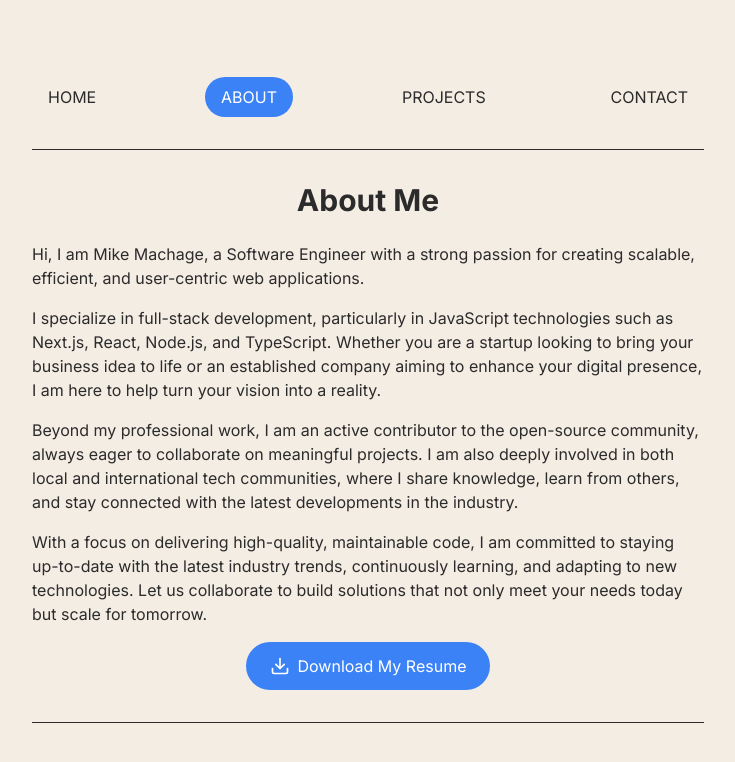
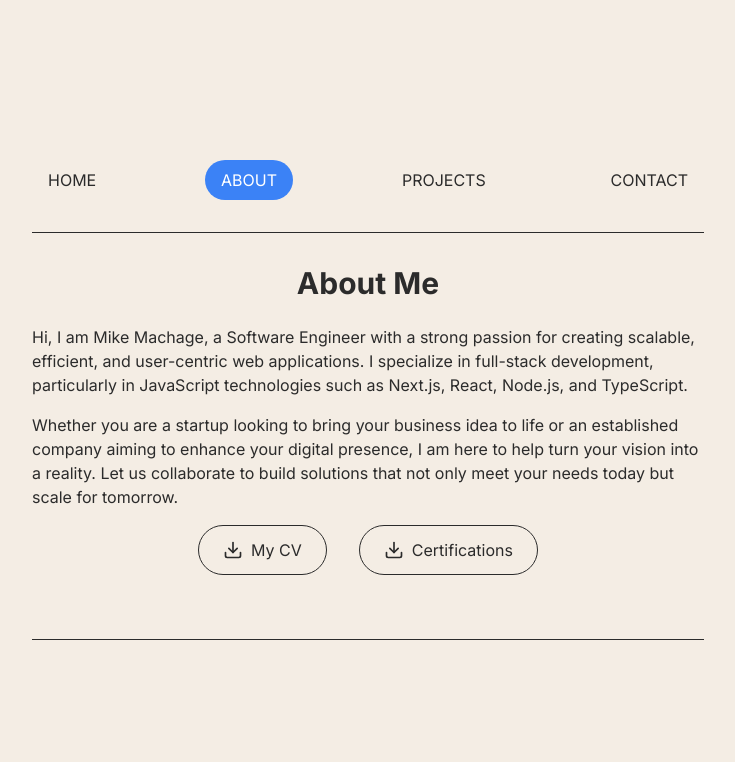
Before and after one commit to machage9603/personal-website, a Next.js app: page /about in a window 1280 px wide. Shown: the top 762 px of the page, without its empty margins (272-1007 px from the left). Built offline with nearby package versions, Linux system fonts and the light colour scheme.

Commit message:
update about me

```diff
--- a/app/about/page.tsx
+++ b/app/about/page.tsx
@@ -18,39 +18,40 @@ export default function About() {
         <h1 className="text-3xl font-bold mb-6">About Me</h1>
         <p className="mb-4">
           Hi, I am Mike Machage, a Software Engineer with a strong passion for
-          creating scalable, efficient, and user-centric web applications.
+          creating scalable, efficient, and user-centric web applications. I
+          specialize in full-stack development, particularly in JavaScript
+          technologies such as Next.js, React, Node.js, and TypeScript.
         </p>
         <p className="mb-4">
-          I specialize in full-stack development, particularly in JavaScript
-          technologies such as Next.js, React, Node.js, and TypeScript. Whether
-          you are a startup looking to bring your business idea to life or an
-          established company aiming to enhance your digital presence, I am here
-          to help turn your vision into a reality.
+          Whether you are a startup looking to bring your business idea to life
+          or an established company aiming to enhance your digital presence, I
+          am here to help turn your vision into a reality. Let us collaborate to
+          build solutions that not only meet your needs today but scale for
+          tomorrow.
         </p>
-        <p className="mb-4">
-          Beyond my professional work, I am an active contributor to the
-          open-source community, always eager to collaborate on meaningful
-          projects. I am also deeply involved in both local and international
-          tech communities, where I share knowledge, learn from others, and stay
-          connected with the latest developments in the industry.
-        </p>
-        <p className="mb-4">
-          With a focus on delivering high-quality, maintainable code, I am
-          committed to staying up-to-date with the latest industry trends,
-          continuously learning, and adapting to new technologies. Let us
-          collaborate to build solutions that not only meet your needs today but
-          scale for tomorrow.
-        </p>
+
+        <div className="flex flex-col sm:flex-row space-y-4 sm:space-y-0 sm:space-x-8 mb-8">
           <motion.a
             href="/machageCV.pdf"
             download
-          className="flex items-center justify-center px-6 py-3 bg-blue-500 text-white rounded-full hover:bg-blue-600 transition-colors duration-300"
+            className="flex items-center justify-center px-6 py-3 text-current border border-current rounded-full transition-all duration-300 hover:outline hover:outline-2 hover:outline-blue-300 focus:outline focus:outline-2 focus:outline-blue-600 active:outline active:outline-2 active:outline-blue-700"
             whileHover={{ scale: 1.05 }}
             whileTap={{ scale: 0.95 }}
           >
             <Download className="w-5 h-5 mr-2" />
-          Download My Resume
+            My CV
           </motion.a>
+          <motion.a
+            href="/certificates.pdf"
+            download
+            className="flex items-center justify-center px-6 py-3 text-current border border-current rounded-full transition-all duration-300 hover:outline hover:outline-2 hover:outline-blue-300 focus:outline focus:outline-2 focus:outline-blue-600 active:outline active:outline-2 active:outline-blue-700"
+            whileHover={{ scale: 1.05 }}
+            whileTap={{ scale: 0.95 }}
+          >
+            <Download className="w-5 h-5 mr-2" />
+            Certifications
+          </motion.a>
+        </div>
         <motion.div
           className="w-full h-px bg-[#2B2B2B] dark:bg-white mt-8"
           initial={{ width: 0 }}
```
Lines whose indentation alone changed are shown as unchanged.
